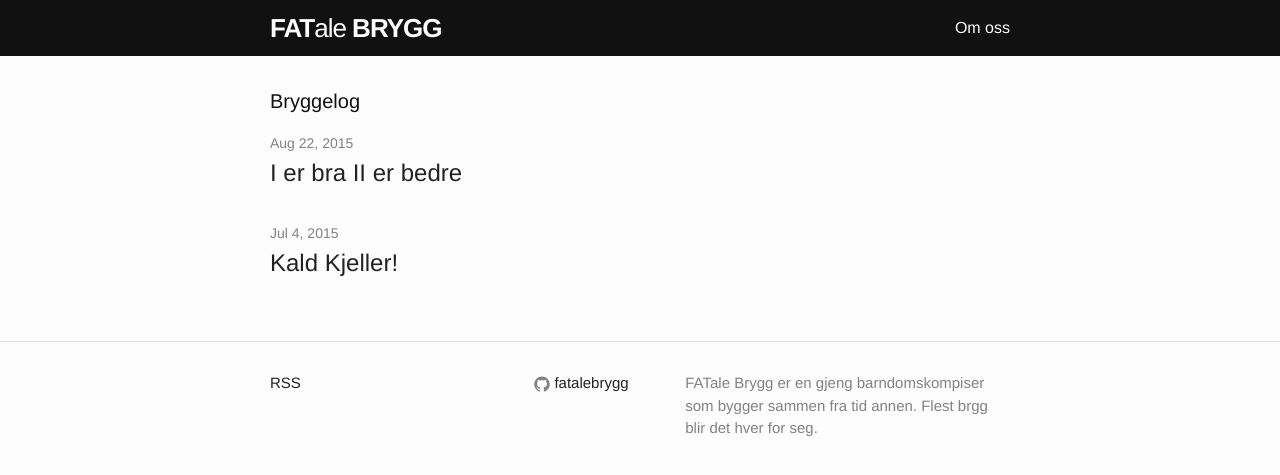
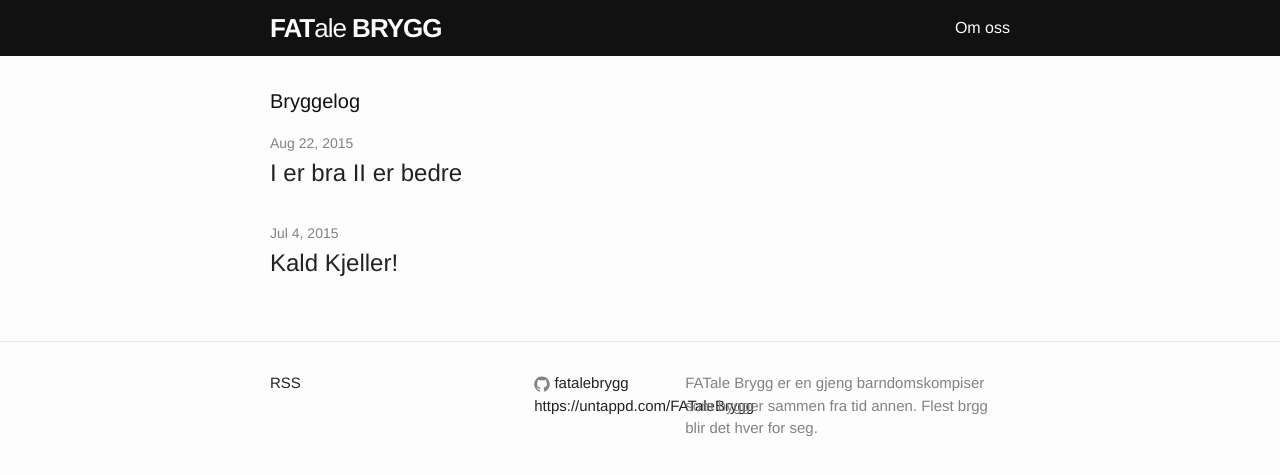
Before and after one commit to fatalebrygg/fatalebrygg.github.io, a Jekyll site: the page built from index.html, in a window 1280 px wide. Shown: the top 475 px of the page. Built offline with Jekyll 4.4.1, drawn with Linux system fonts in a browser that asks for light colours; Markdown is read by kramdown in place of the engine named in the settings.

Commit message:
Lenke til untapped

```diff
--- a/_includes/footer.html
+++ b/_includes/footer.html
@@ -19,11 +19,11 @@
           </li>
           {% endif %}
 
-          {% if site.twitter_username %}
+
           <li>
-            {% include icon-twitter.html username=site.twitter_username %}
+            <a href="Untappd">https://untappd.com/FATaleBrygg</a>
           </li>
-          {% endif %}
+
         </ul>
       </div>
 
```
